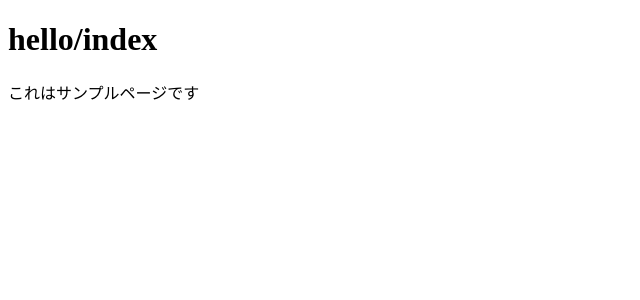
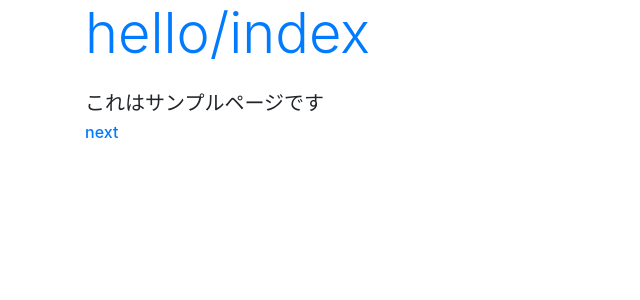
Before and after one commit to RiRyCasals/django-tutorial, a Django app: page /hello/ in a window 1280 px wide. Shown: the top 300 px of the page, without its empty margins (0-640 px from the left). Run offline with Django 3.2, Linux system fonts and the light colour scheme; some libraries are stand-ins or nearby versions.

Commit message:
5th commit テンプレートを利用したリンクとbootstrapの利用 views.pyのindex()を編集 	htmlにparamsを埋め込めるように設定 views.pyにnext()の追加 	編集済みのindex()と同様の構造 hello/static/hello/cssの追加 urls.pyを編集 	nextへのパスを追加 index.htmlの編集 	cssのリンクを指定 	bootstrap用のclassを設定

```diff
--- a/hello/templates/hello/index.html
+++ b/hello/templates/hello/index.html
@@ -1,3 +1,4 @@
+{% load static %}
 <!DOCTYPE html>
 <html lang="ja">
 <head>
@@ -5,9 +6,17 @@
     <meta http-equiv="X-UA-Compatible" content="IE=edge">
     <meta name="viewport" content="width=device-width, initial-scale=1.0">
     <title>{{title}}</title>
+    <!-- <link rel="stylesheet" type="text/css" href="{% static 'hello/css/style.css' %}" /> -->
+    <link rel="stylesheet" href="https://stackpath.bootstrapcdn.com/bootstrap/4.3.1/css/bootstrap.min.css" crossorigin="anonymous" />
 </head>
-<body>
+<!-- <body>
     <h1>{{title}}</h1>
     <p>{{msg}}</p>
+    <p><a href="{% url goto %}">{{goto}}</a></p>
+</body> -->
+<body class="container">
+    <h1 class="display-4 text-primary mb-4">{{title}}</h1>
+    <p class="h5">{{msg}}</p>
+    <p class="h6"><a href="{% url goto %}">{{goto}}</a></p>
 </body>
 </html>
--- a/hello/urls.py
+++ b/hello/urls.py
@@ -3,6 +3,7 @@ from . import views
 
 urlpatterns = [
     path('', views.index, name='index'),
+    path('next', views.next, name='next'),
     path('index1/', views.index1, name='index1'),
     path('<int:id>/<nickname>/', views.index2, name='index2'),
     path('my_name_is_<nickname>.I_am_<int:age>_years_old.', views.index3, name='index3'),
--- a/hello/views.py
+++ b/hello/views.py
@@ -7,8 +7,18 @@ def index(request):
     params = {
         'title': 'hello/index',
         'msg': 'これはサンプルページです',
+        'goto': 'next',
     }
     return render(request, 'hello/index.html', params)
+
+def next(request):
+    params = {
+        'title': 'hello/next',
+        'msg': 'これはもう1つのページです',
+        'goto': 'index',
+    }
+    return render(request, 'hello/index.html', params)
+
 
 def index1(request):
     if 'msg' in request.GET:
```
Also changed, not shown: hello/static/hello/css/style.css (added, +22 -0 lines).
